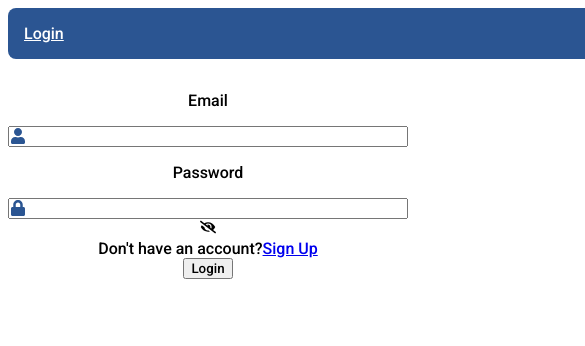
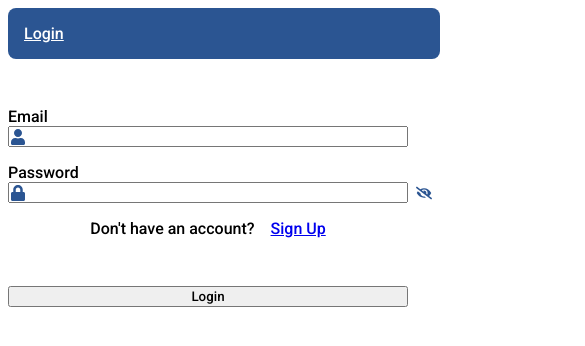
Before and after one commit to ramirolynch/screening-front, a React (Create React App) app: page /login in a window 390 px wide. Shown: the top 346 px of the page, 585 px wide, since content can reach past the window. Built offline with nearby package versions, Linux system fonts and the light colour scheme; no server answers.

Commit message:
improved css of login

```diff
--- a/src/Components/LogIn.tsx
+++ b/src/Components/LogIn.tsx
@@ -106,10 +106,12 @@ export function LogIn() {
         </label>
 
         <i className="faEye" onClick={togglePasswordVisiblity}>
-          {passwordShown ? <FaEye /> : <FaEyeSlash />}
+          <div className='faEyeDiv'>
+            {passwordShown ? <FaEye /> : <FaEyeSlash />}
+          </div>
         </i>
 
-        <div>
+        <div className='acc'>
           <label className="dontHaveAcc">Don't have an account?</label>
           <Link className="link" to="/signup">
             Sign Up
--- a/src/index.css
+++ b/src/index.css
@@ -167,21 +167,35 @@ div > nav > ul > li > a {
 .emaillabel,
 .passwordlabel {
   position: relative;
+  display: flex;
+  flex-direction: column;
+  text-align: left;
+}
+
+.faEye {
+  position: relative;
+}
+
+.faEyeDiv {
+  position: absolute;
+  top: -1.1em;
+  left: 19em;
+  color: #2b5592;
 }
 
 .emailicon {
   position: absolute;
-  top: 69%;
+  top: 67%;
+  left: 2px;
   bottom: 0;
-  width: 20px;
   color: #2b5592;
 }
 
 .passwordicon {
   position: absolute;
-  top: 81%;
+  left: 2px;
+  top: 67%;
   bottom: 0;
-  width: 20px;
   color: #2b5592;
 }
 
@@ -190,7 +204,27 @@ div > nav > ul > li > a {
   padding-left: 4%;
 }
 
+.emaillabel > p,
+.passwordlabel > p {
+  margin-bottom: 0;
+}
+
+.acc {
+  margin: 1em 0 3em 0;
+}
+
+.dontHaveAcc {
+  margin-right: 1em;
+}
+
+button.submit {
+  width: 600px;
+}
+
 @media only screen and (max-width: 768px) {
+  button.submit {
+    width: 400px;
+  }
   .screeningList > button {
     width: 400px;
   }
@@ -210,4 +244,16 @@ div > nav > ul > li > a {
   .loginContainer > form {
     width: 400px;
   }
+
+  button.submit {
+    width: 400px;
+  }
+
+  div > nav > ul {
+    width: 400px;
+  }
+
+  .faEyeDiv {
+    left: 13em;
+  }
 }
```
